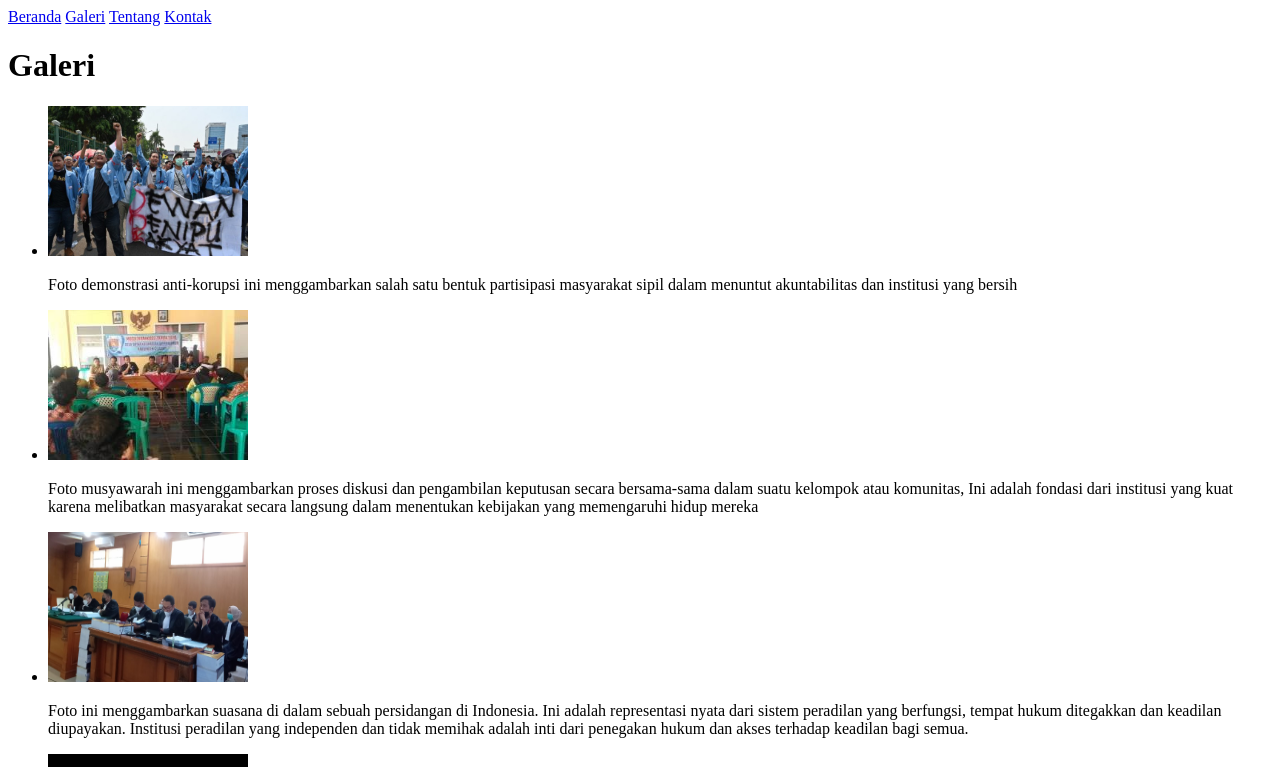
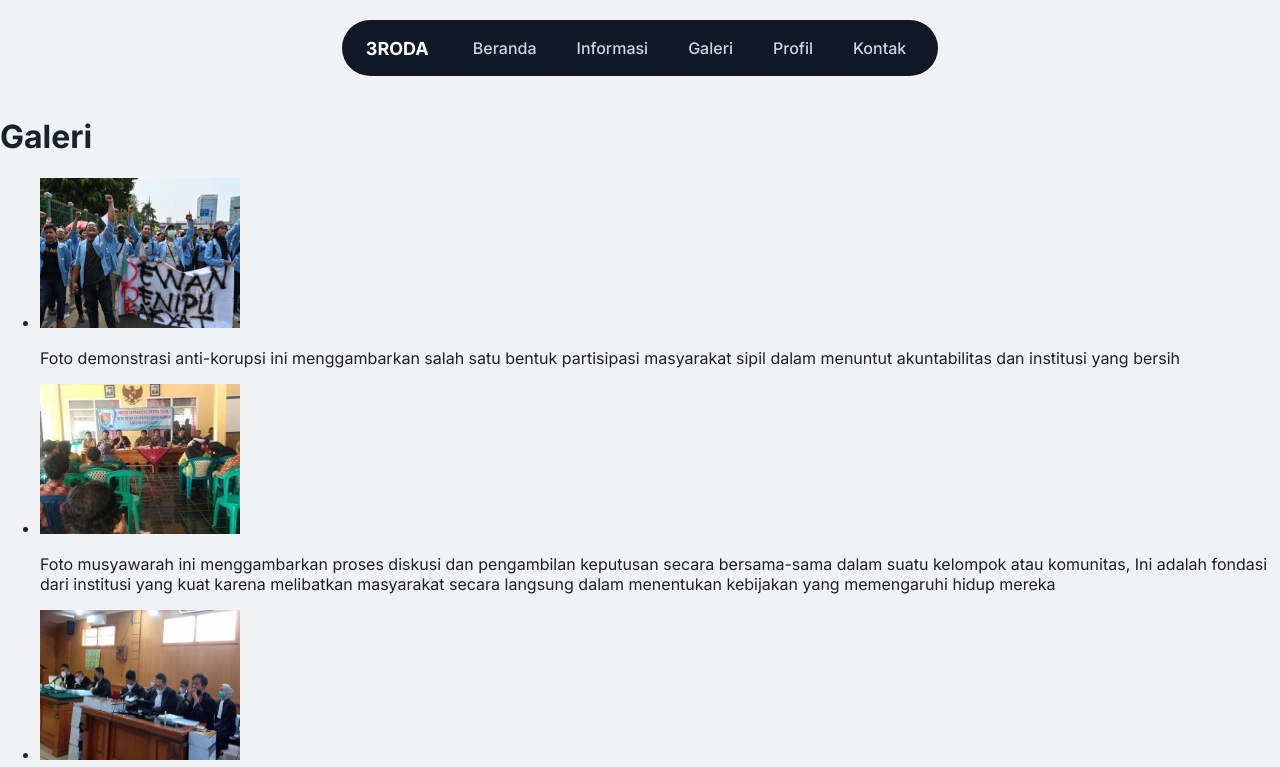
Before and after one commit to farhanzaidann/3roda-sdgs, a plain HTML site: page gallery.html in a window 1280 px wide. Shown: the top 767 px of the page. Drawn offline with Linux system fonts and the light colour scheme.

Commit message:
sahrul: menambahkan navigasi

```diff
--- a/gallery.html
+++ b/gallery.html
@@ -4,16 +4,27 @@
 <head>
     <meta charset="UTF-8">
     <meta name="viewport" content="width=device-width, initial-scale=1.0">
-    <title>Beranda</title>
+    <title>Galeri</title>
+    <link rel="stylesheet" href="css/styles.css">
+    <link rel="preconnect" href="https://fonts.googleapis.com">
+    <link rel="preconnect" href="https://fonts.gstatic.com" crossorigin>
+    <link href="https://fonts.googleapis.com/css2?family=Inter:wght@400;500;700;800&display=swap" rel="stylesheet">
 </head>
 
 <body>
-    <nav>
-        <a href="index.html">Beranda</a>
-        <a href="gallery.html">Galeri</a>
-        <a href="profile.html">Tentang</a>
-        <a href="contact.html">Kontak</a>
-    </nav>
+    <header>
+        <nav>
+            <a href="index.html" class="logo">3RODA</a>
+            <ul>
+                <li><a href="index.html">Beranda</a></li>
+                <li><a href="information.html">Informasi</a></li>
+                <li><a href="gallery.html">Galeri</a></li>
+                <li><a href="profile.html">Profil</a></li>
+                <li><a href="contact.html">Kontak</a></li>
+            </ul>
+        </nav>
+    </header>
+
     <h1>Galeri</h1>
 
     <ul>
@@ -51,5 +62,4 @@
     </ul>
 
 </body>
-
 </html>
```
